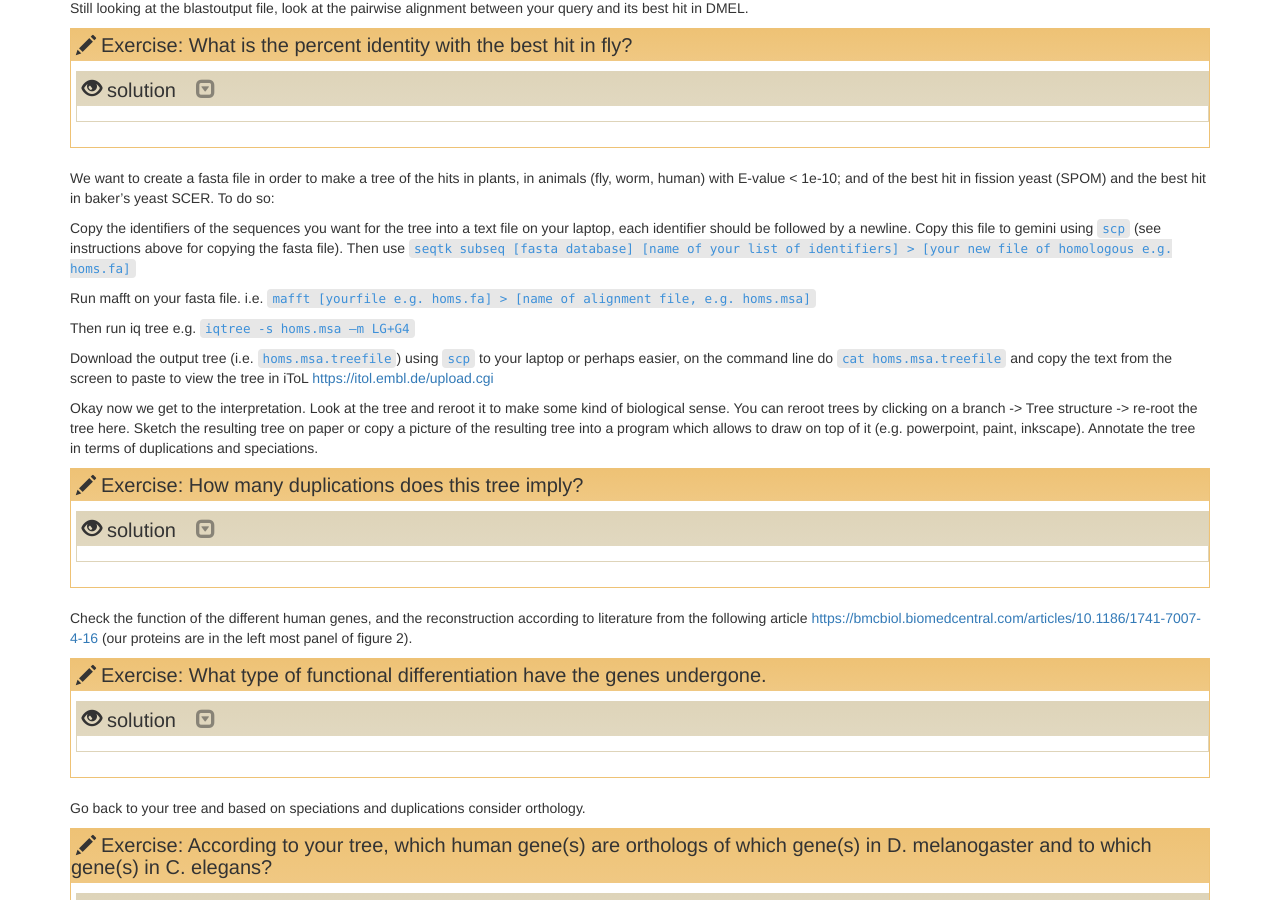
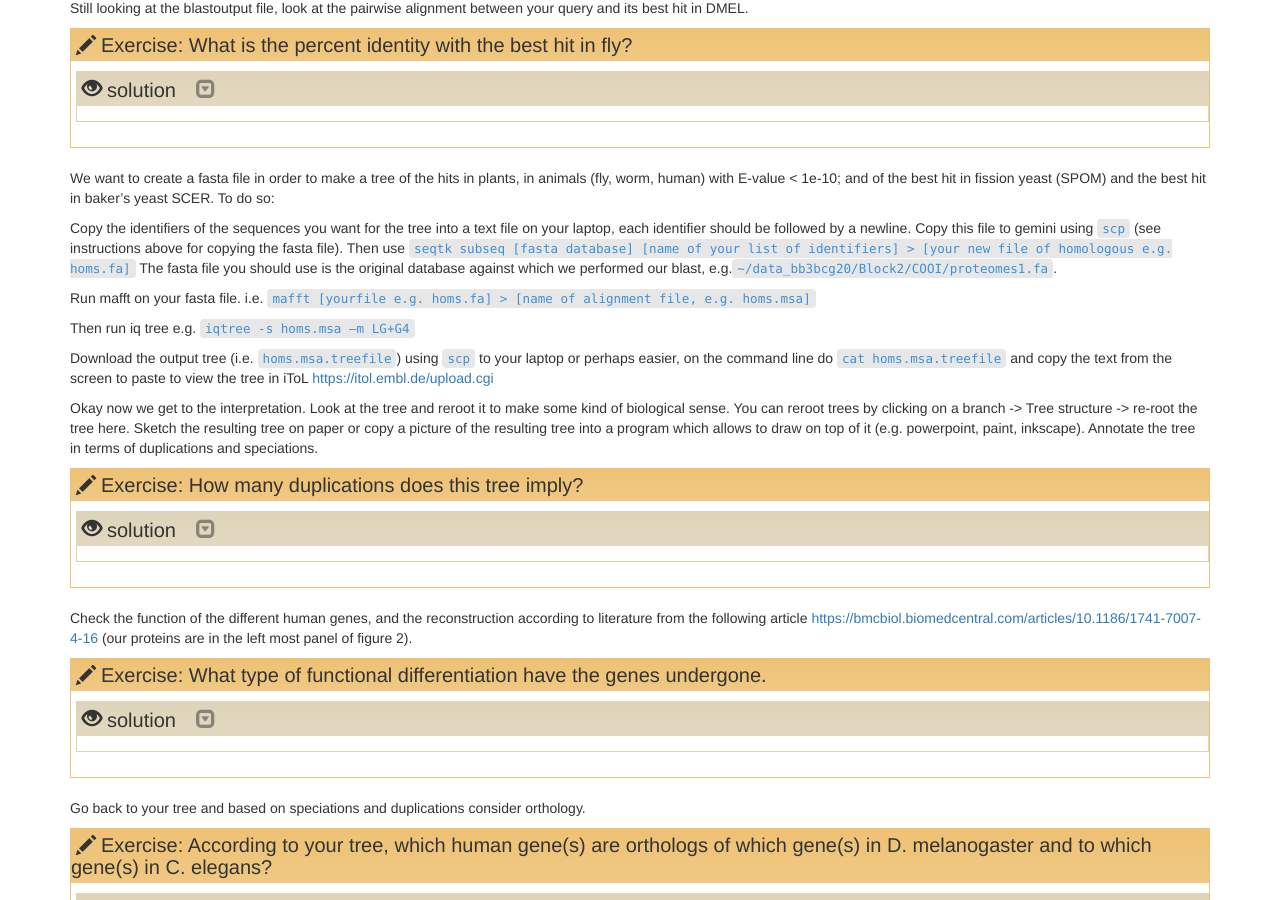
Before and after one commit to TeamMGE/GenomeBioinformaticsCourse, a Jekyll site: the page built from _episodes/40-COOI.md, in a window 1280 px wide and 900 px high, scrolled down 1257 px. Built offline with Jekyll 4.4.1, drawn with Linux system fonts in a browser that asks for light colours.

Commit message:
Update 40-COOI.md

```diff
--- a/_episodes/40-COOI.md
+++ b/_episodes/40-COOI.md
@@ -87,7 +87,7 @@ Still looking at the blastoutput file, look at the pairwise alignment between yo
 
 We want to create a fasta file in order to make a tree of the hits in plants, in animals (fly, worm, human) with E-value < 1e-10; and of the best hit in fission yeast (SPOM) and the best hit in baker’s yeast SCER. To do so:
 
-Copy the identifiers of the sequences you want for the tree into a text file on your laptop, each identifier should be followed by a newline. Copy this file to gemini using `scp` (see instructions above for copying the fasta file). Then use `seqtk subseq [fasta database] [name of your list of identifiers] > [your new file of homologous e.g. homs.fa]`
+Copy the identifiers of the sequences you want for the tree into a text file on your laptop, each identifier should be followed by a newline. Copy this file to gemini using `scp` (see instructions above for copying the fasta file). Then use `seqtk subseq [fasta database] [name of your list of identifiers] > [your new file of homologous e.g. homs.fa]`   The fasta file you should use is the original database against which we performed our blast, e.g.`~/data_bb3bcg20/Block2/COOI/proteomes1.fa`.
 
 Run mafft on your fasta file. i.e. `mafft [yourfile e.g. homs.fa] > [name of alignment file, e.g. homs.msa]`
 
```
